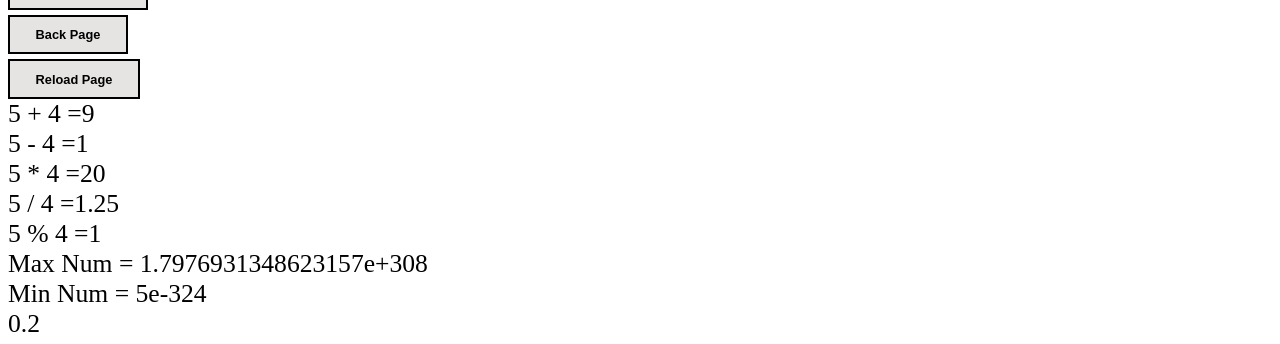
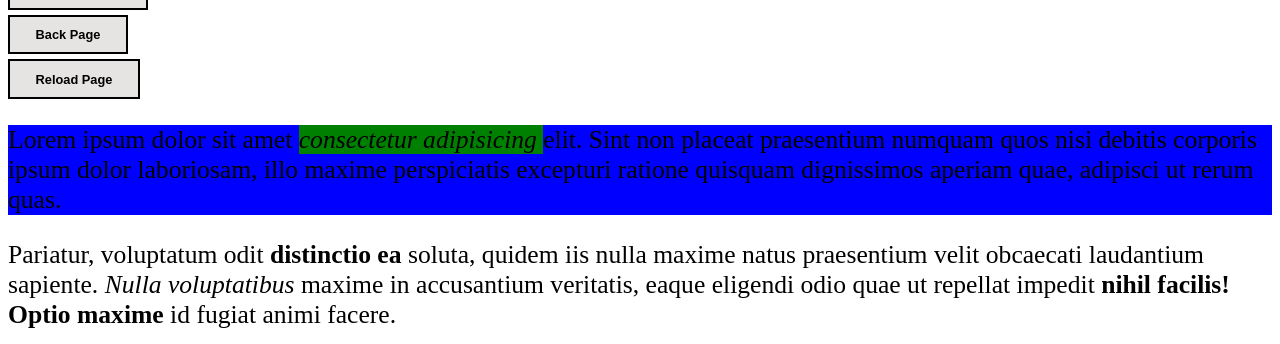
Before and after one commit to immortalian/js_dynamic, a plain HTML site: page index.html in a window 1280 px wide. Shown: the part 1248-1592 px from the top of the page. Drawn offline with Linux system fonts and the light colour scheme.

Commit message:
Editing Child Nodes

```diff
--- a/index.html
+++ b/index.html
@@ -74,6 +74,20 @@ Mouse Y: <input type="text" id="mouseY"><br />
 <button id="forwardPage">Forward Page</button><br />
 <button id="backPage">Back Page</button><br />
 <button id="reload">Reload Page</button><br />
+ <!-- Editing Child Nodes 1:09:37 -->
+<div id="sampDiv2"><p>Lorem ipsum dolor sit amet
+    <em>consectetur adipisicing </em> elit. Sint non placeat
+     praesentium numquam
+     quos nisi debitis corporis ipsum dolor laboriosam, illo
+      maxime perspiciatis excepturi ratione quisquam
+       dignissimos aperiam quae, adipisci ut rerum quas.</p><p>
+        Pariatur, voluptatum odit<b> distinctio ea </b>soluta, quidem
+        iis nulla maxime natus praesentium velit obcaecati
+        laudantium sapiente. <em>Nulla voluptatibus </em>maxime in
+        accusantium veritatis, eaque eligendi odio quae ut
+        repellat impedit <b>nihil facilis! Optio maxime </b>id fugiat
+         animi facere.</p></div>
+         <img src="/assets/2320257.jpg" id="logo2" alt="NTT Logo" height="180" width="180"><br />
 
     <script src="script.js"></script>
     <script>
--- a/script.js
+++ b/script.js
@@ -384,3 +384,15 @@ document.getElementById('reload').onclick = function(event){
 // jump to browser's history where user been -2 to go back in history two places and forward is +
 
 // history.go(-2)
+// Editing Child Nodes 1:09:37
+var pElements = document.getElementsByTagName('p');
+// pElements[3].style.backgroundColor = "#EFDECD" ;
+
+// document.childNodes[1].style.backgroundColor = "#FAEBD7";
+
+var sampDiv2 = document.getElementById('sampDiv2');
+sampDiv2.childNodes[0].style.backgroundColor = "blue";
+sampDiv2.childNodes[0].childNodes[1].style.backgroundColor = "green";
+document.write("Node Type : ", sampDiv2.childNodes[0].childNodes[0].nodeType, "<br />");
+document.write("Node Name : ", sampDiv2.childNodes[0].childNodes[0].nodeName, "<br />");
+document.write("Node Name : ", sampDiv2.childNodes[0].childNodes[1].nodeName, "<br />");
```
